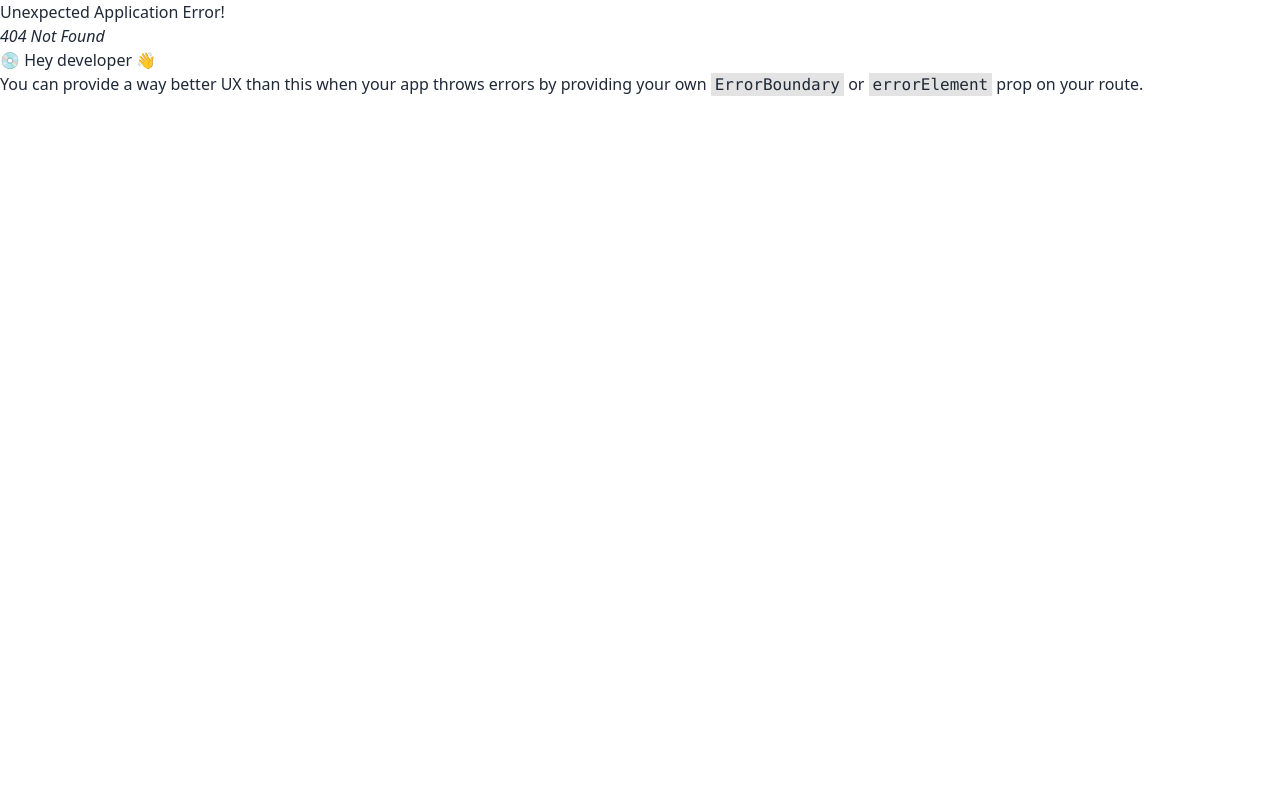
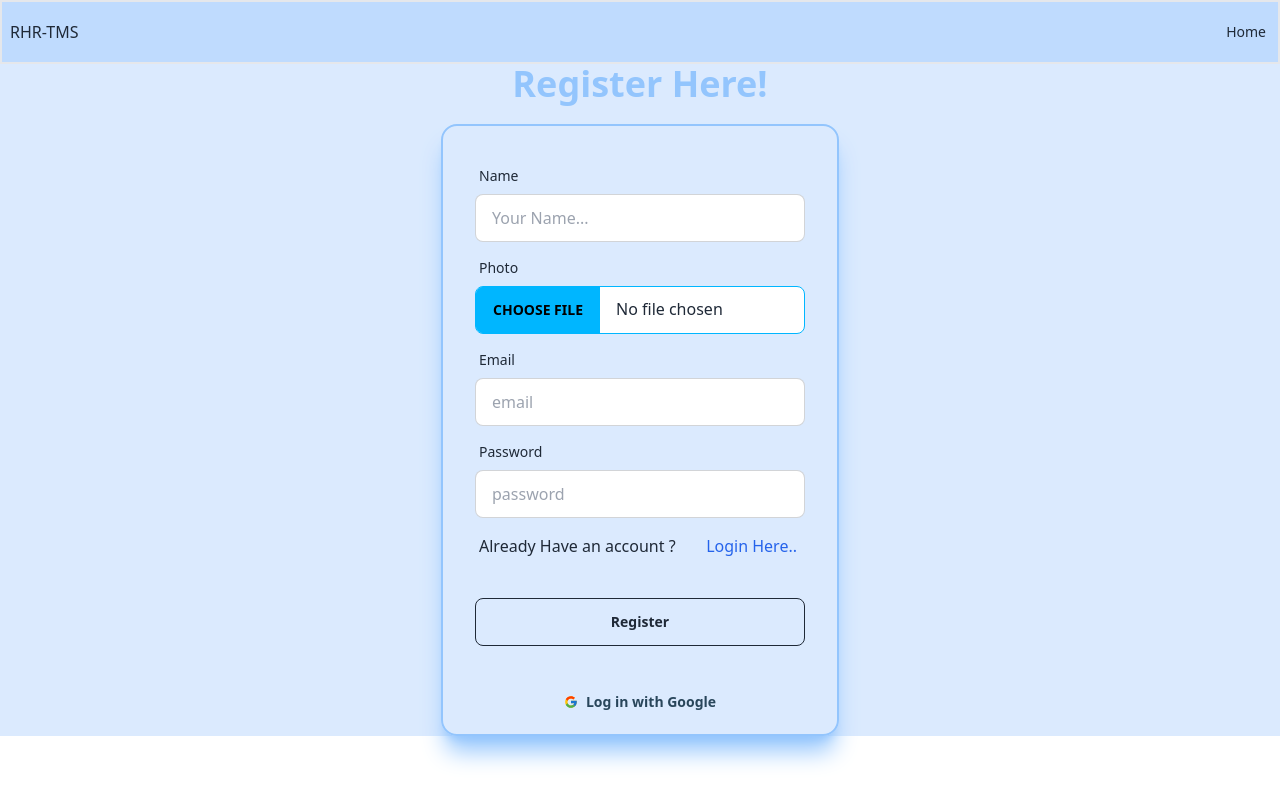
Before and after one commit to rifat-hossain07/TMS-Web, a React (Vite) app: page /register in a window 1280 px wide. Before the commit this address had no page. Built offline with nearby package versions, Linux system fonts and the light colour scheme.

Commit message:
completed design of login and register page and working on firebase to implement login and register

```diff
--- a/package.json
+++ b/package.json
@@ -14,6 +14,7 @@
     "match-sorter": "^6.3.4",
     "react": "^18.2.0",
     "react-dom": "^18.2.0",
+    "react-icons": "^5.0.1",
     "react-router-dom": "^6.22.0",
     "sort-by": "^1.2.0"
   },
--- a/src/App.jsx
+++ b/src/App.jsx
@@ -4,7 +4,7 @@ import Navbar from "./Components/Shared/Navbar";
 function App() {
   return (
     <>
-      <div>
+      <div className="bg-blue-100">
         <Navbar />
         <Outlet />
       </div>
--- /dev/null
+++ b/src/Pages/Login.jsx
@@ -0,0 +1,63 @@
+import { Link } from "react-router-dom";
+import { FcGoogle } from "react-icons/fc";
+
+const Login = () => {
+  return (
+    <div>
+      <div className="hero min-h-screen ">
+        <div className="hero-content flex-col ">
+          <div className="text-center lg:text-left">
+            <h1 className="text-5xl font-bold text-blue-300">Login now!</h1>
+          </div>
+          <div className="card flex-shrink-0 w-full max-w-sm shadow-xl shadow-blue-300 border-2 border-blue-300">
+            <form className="card-body">
+              <div className="form-control">
+                <label className="label">
+                  <span className="label-text">Email</span>
+                </label>
+                <input
+                  type="email"
+                  placeholder="email"
+                  name="email"
+                  className="input input-bordered"
+                  required
+                />
+              </div>
+              <div className="form-control">
+                <label className="label">
+                  <span className="label-text">Password</span>
+                </label>
+                <input
+                  type="password"
+                  placeholder="password"
+                  name="password"
+                  className="input input-bordered"
+                  required
+                />
+                <label className="label">
+                  New Here? please
+                  <Link to="/register">
+                    <span className=" text-blue-600 link link-hover ">
+                      Register Here
+                    </span>
+                  </Link>
+                </label>
+              </div>
+              <div className="form-control mt-6">
+                <button className="btn btn-outline hover:bg-blue-300 hover:text-black normal-case">
+                  Login
+                </button>
+              </div>
+            </form>
+            <button className=" mb-2 mx-2 btn btn-outline normal-case  border-none  hover:bg-slate-400 hover:text-black">
+              <FcGoogle></FcGoogle>
+              Log in with Google
+            </button>
+          </div>
+        </div>
+      </div>
+    </div>
+  );
+};
+
+export default Login;
--- /dev/null
+++ b/src/Pages/Register.jsx
@@ -0,0 +1,89 @@
+import { Link } from "react-router-dom";
+import { FcGoogle } from "react-icons/fc";
+const Register = () => {
+  return (
+    <div>
+      <div className=" hero">
+        <div className="">
+          <div className="text-center mb-5 ">
+            <h1 className="text-3xl md:text-4xl font-bold text-blue-300">
+              Register Here!
+            </h1>
+          </div>
+          <div className=" card border-2 border-blue-300  shadow-xl shadow-blue-300 mx-2 md:mx-5">
+            <form className="card-body">
+              {/* Name */}
+              <div className="form-control">
+                <label className="label">
+                  <span className="label-text">Name</span>
+                </label>
+                <input
+                  type="text"
+                  placeholder="Your Name..."
+                  className="input input-bordered"
+                />
+              </div>
+
+              {/* photo */}
+              <div className="form-control  ">
+                <label className="label">
+                  <span className="label-text">Photo</span>
+                </label>
+                <input
+                  type="file"
+                  required
+                  className="file-input file-input-bordered file-input-info w-full "
+                />
+              </div>
+
+              {/* Email */}
+              <div className="form-control  ">
+                <label className="label">
+                  <span className="label-text">Email</span>
+                </label>
+                <input
+                  type="email"
+                  placeholder="email"
+                  required
+                  className="input input-bordered"
+                />
+              </div>
+              {/* Password */}
+              <div className="form-control  ">
+                <label className="label">
+                  <span className="label-text">Password</span>
+                </label>
+                <input
+                  type="password"
+                  placeholder="password"
+                  required
+                  className="input input-bordered"
+                />
+              </div>
+              <label className="label">
+                Already Have an account ?
+                <Link to="/login">
+                  <span className=" text-blue-600 link link-hover mx-1">
+                    Login Here..
+                  </span>
+                </Link>
+              </label>
+              {/* <input type="submit" /> */}
+              <div className="form-control mt-6 text-center">
+                <button className="btn btn-outline hover:bg-blue-300 hover:text-black normal-case ">
+                  Register
+                </button>
+              </div>
+            </form>
+            <button className=" mb-2 mx-2 btn btn-outline normal-case text-[#29465B] border-none  hover:bg-slate-400 hover:text-black">
+              <FcGoogle></FcGoogle>
+              Log in with Google
+            </button>
+          </div>
+        </div>
+      </div>
+    </div>
+  );
+};
+
+export default Register;
```
Also changed, not shown: src/Routes/Routes.jsx (+10 -0 lines), 1 other file (tests, documents, lock files or other folders).
